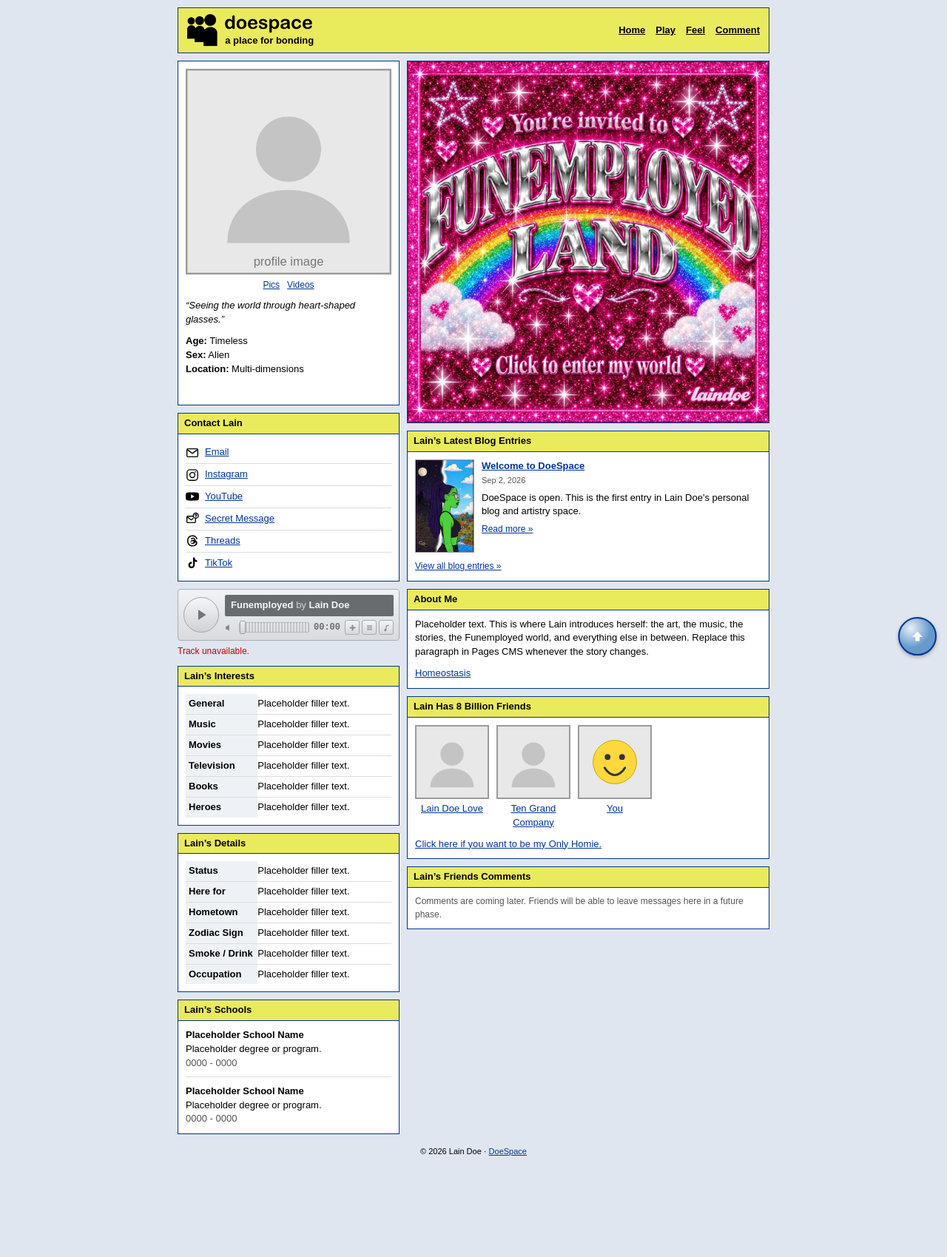
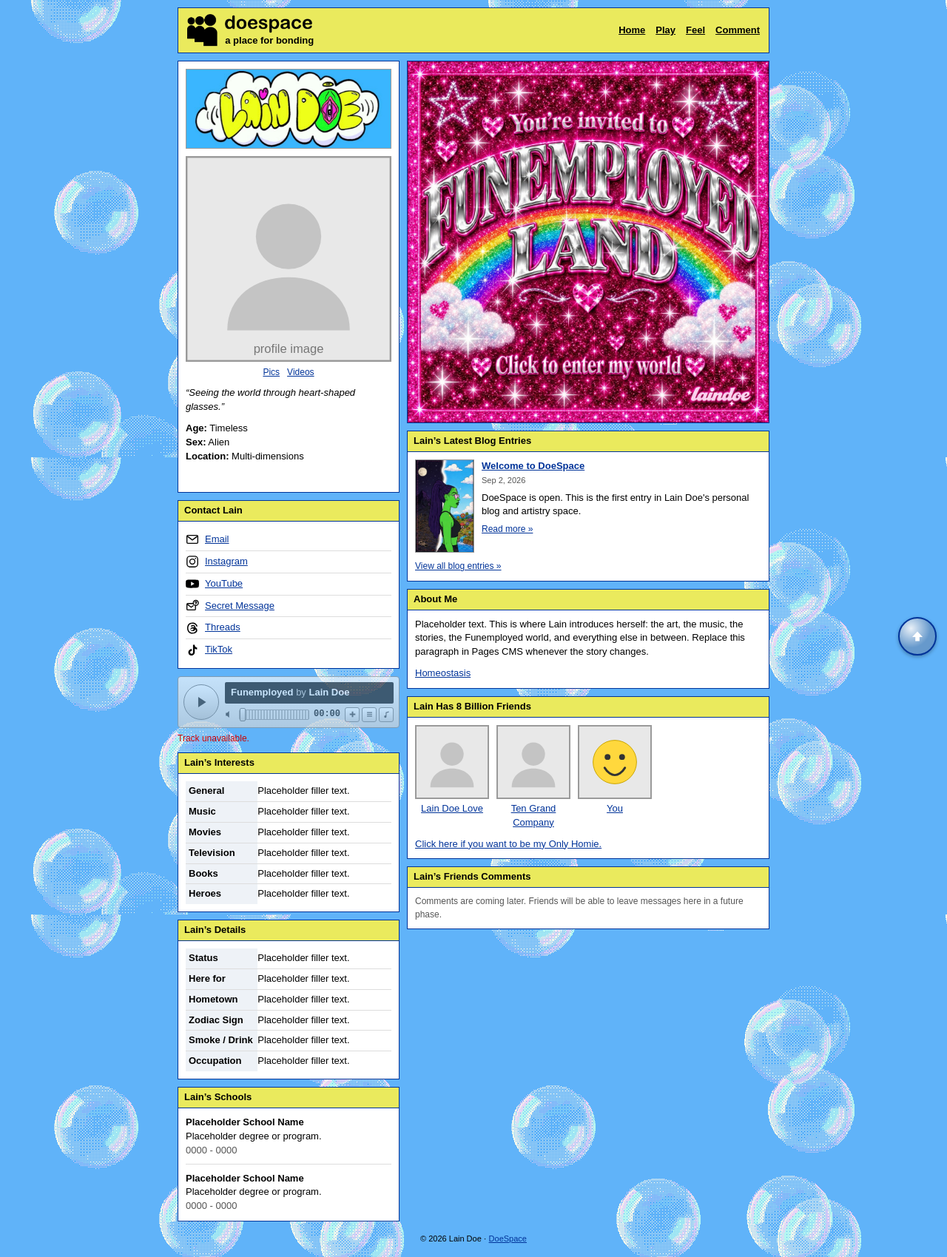
Before and after one commit to laindoe/doespace, a Jekyll site: the page built from index.html, in a window 1280 px wide. Shown: the whole page at 74% size. Built offline with Jekyll 4.4.1, drawn with Linux system fonts in a browser that asks for light colours; before the commit the page ends 1581 px from its top, so only the background shows below that.

Commit message:
Add the bubble background and the Lain Doe logo
Page background becomes the baby blue #60b3f9 sampled from the logo
artwork, with the supplied bubble GIF tiled over it. The GIF is
transparent, so the bubbles float on the blue rather than sitting on a
white card.

The logo goes at the top of the profile module, above the quote and the
photo/details row, spanning the module width.

Co-Authored-By: Claude Opus 5 <noreply@anthropic.com>
Claude-Session: https://claude.ai/code/session_01FmVnPhFBrwKjvLy8gtB4Yv

```diff
--- a/_includes/profile.html
+++ b/_includes/profile.html
@@ -1,11 +1,17 @@
 {%- assign profile = site.data.profile -%}
 <div class="module module-profile">
-  <div class="module-body profile-box">
+  <div class="module-body">
+
+    <img class="profile-logo"
+         src="{{ profile.logo | default: '/assets/images/brand/lain-doe-logo.jpg' | relative_url }}"
+         alt="{{ profile.display_name | default: 'Lain Doe' }}">
+
+    <div class="profile-box">
 
       <div class="profile-media">
         <img class="profile-image"
              src="{{ profile.profile_image | default: '/assets/images/placeholders/profile.svg' | relative_url }}"
-           alt="{{ profile.display_name | default: 'Lain Doe' }}">
+             alt="{{ profile.display_name | default: 'Lain Doe' }} profile photo">
         <p class="profile-media-links">
           <a href="{{ profile.pics_url | default: '#' }}">Pics</a>
           <a href="{{ profile.videos_url | default: '#' }}">Videos</a>
@@ -25,4 +31,6 @@
       </div>
 
     </div>
+
   </div>
+</div>
--- a/assets/css/style.css
+++ b/assets/css/style.css
@@ -20,7 +20,10 @@ html {
 body {
   margin: 0;
   padding: 10px;
-  background: #dfe6ef;
+  /* Baby blue sampled from the Lain Doe logo, with the bubbles tiled over it. */
+  background-color: #60b3f9;
+  background-image: url("../images/brand/bubbles.gif");
+  background-repeat: repeat;
   color: #000000;
   font-family: Arial, Helvetica, sans-serif;
   font-size: 13px;
@@ -217,6 +220,13 @@ p {
 }
 
 /* ---- Profile module ------------------------------------------ */
+
+.profile-logo {
+  display: block;
+  width: 100%;
+  border: 1px solid #999999;
+  margin-bottom: 10px;
+}
 
 .profile-image {
   display: block;
```
Also changed, not shown: assets/images/brand/bubbles.gif (added), assets/images/brand/lain-doe-logo.jpg (added). Lines whose indentation alone changed are shown as unchanged.
